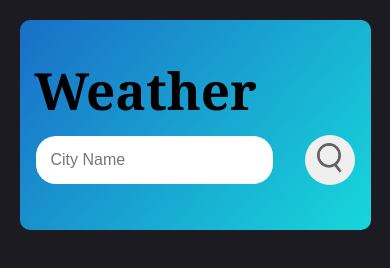
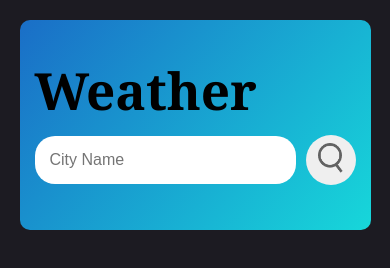
Before and after one commit to YogeshSinghChilwal/Real-Time-Weather-Check, a plain HTML site: page index.html in a window 390 px wide. Drawn offline with Linux system fonts and the light colour scheme.

Commit message:
Add files via upload

```diff
--- a/style.css
+++ b/style.css
@@ -73,7 +73,9 @@ body{
     }
     .search-box{
         padding: 15px;
-        flex: 0;
+        padding-right: 0;
+        flex: 1;
+        margin-right: 10px;
     }
     .btn{
         height: 50px;
```
